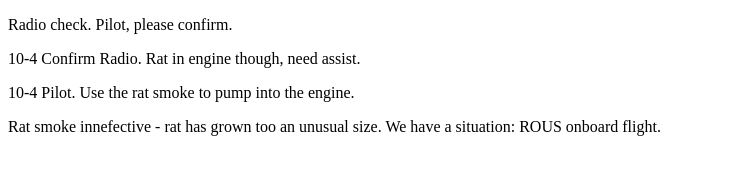
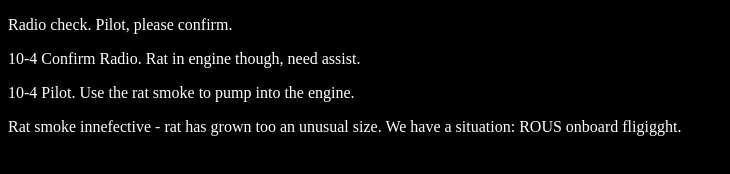
Before and after one commit to Jill-Sandwich/Communication-Log, a plain HTML site: page index.html in a window 1280 px wide. Shown: the whole page, without its empty margins (0-730 px from the left). Drawn offline with Linux system fonts and the light colour scheme.

Commit message:
Added style.css

```diff
--- a/index.html
+++ b/index.html
@@ -1,9 +1,12 @@
 <!DOCTYPE html>
 <html>
+    <head>
+        <link rel="stylesheet" type="text/css" href="style.css">
+    </head>
    <body>
       <p>Radio check. Pilot, please confirm.</p>
       <p>10-4 Confirm Radio. Rat in engine though, need assist.</p>
       <p>10-4 Pilot. Use the rat smoke to pump into the engine.</p>
-      <p>Rat smoke innefective - rat has grown too an unusual size. We have a situation: ROUS onboard flight.</p>
+      <p>Rat smoke innefective - rat has grown too an unusual size. We have a situation: ROUS onboard fligigght.</p>
    </body>
 </html>
--- /dev/null
+++ b/style.css
@@ -0,0 +1,4 @@
+body {
+    color: white;
+    background-color: black;
+}
```
